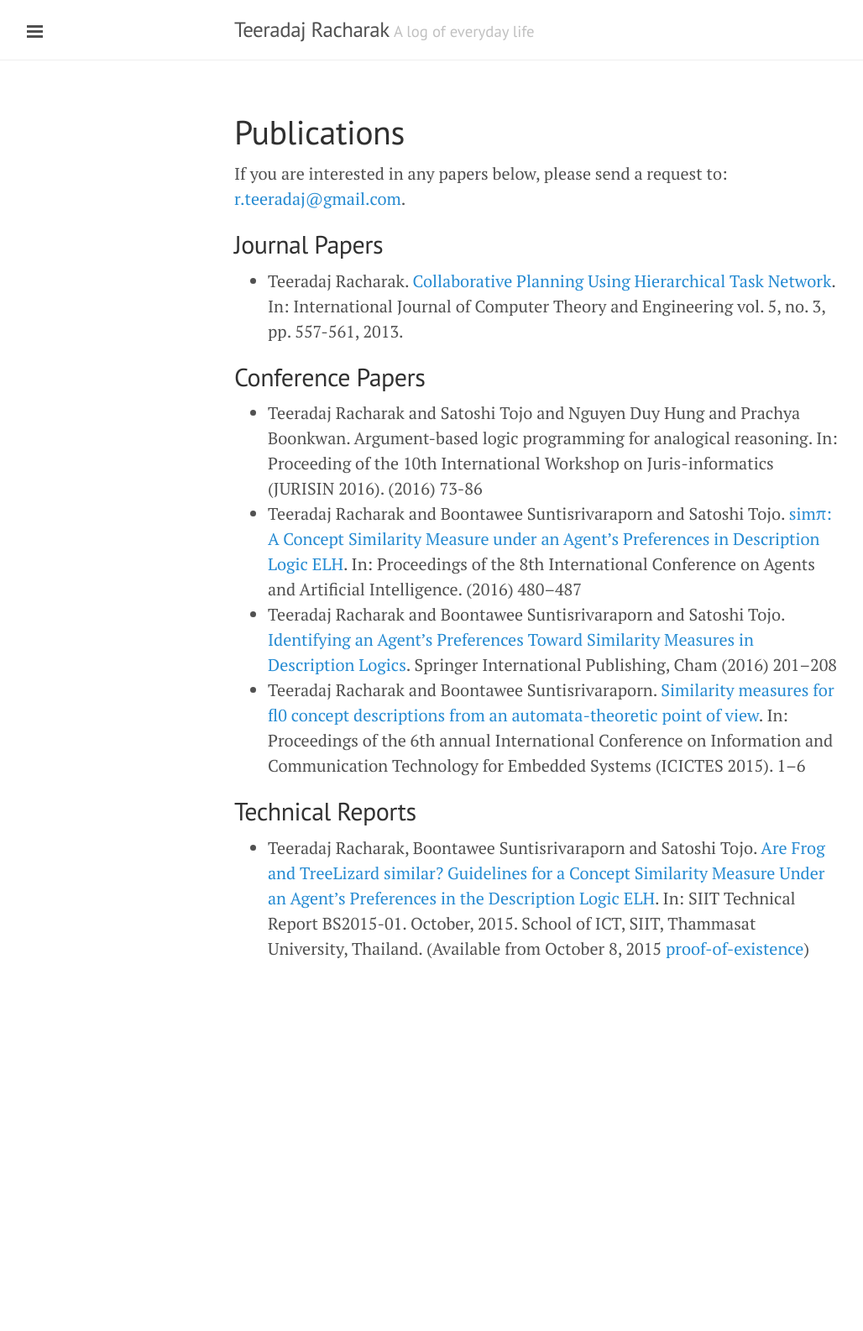
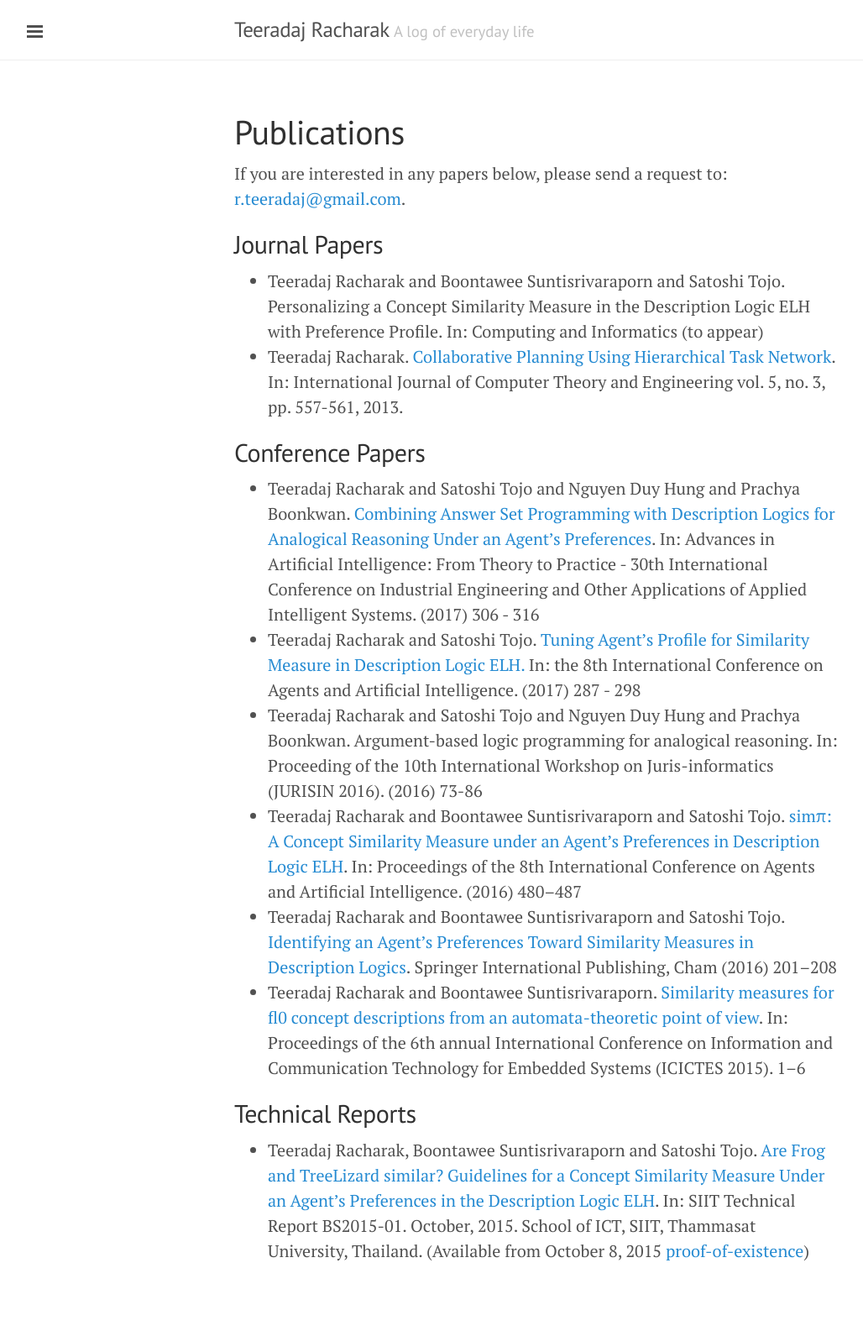
Before and after one commit to xlives/xlives.github.io, a Jekyll site: the page built from publications.markdown, in a window 1280 px wide. Shown: the whole page at 84% size, without its empty margins (1-1029 px from the left). Built offline with Jekyll 4.4.1, drawn with Linux system fonts in a browser that asks for light colours; before the commit the page ends 1225 px from its top, so only the background shows below that.

Commit message:
Update publications.markdown

```diff
--- a/publications.markdown
+++ b/publications.markdown
@@ -8,12 +8,16 @@ If you are interested in any papers below, please send a request to: <r.teeradaj
 Journal Papers
 ---------------------
 
+*   Teeradaj Racharak and Boontawee Suntisrivaraporn and Satoshi Tojo. Personalizing a Concept Similarity Measure in the Description Logic ELH with Preference Profile. In: Computing and Informatics (to appear)
 *   Teeradaj Racharak. [Collaborative Planning Using Hierarchical Task Network](http://www.ijcte.org/index.php?m=content&c=index&a=show&catid=49&id=866){:target="_blank"}.
 In: International Journal of Computer Theory and Engineering vol. 5, no. 3, pp. 557-561, 2013.
 
 Conference Papers
 ---------------------
 
+*   Teeradaj Racharak and Satoshi Tojo and Nguyen Duy Hung and Prachya Boonkwan. [Combining Answer Set Programming with Description Logics for Analogical Reasoning Under an Agent's Preferences](https://link.springer.com/chapter/10.1007%2F978-3-319-60045-1_33). In: Advances in Artificial Intelligence: From Theory to Practice - 30th International Conference on Industrial Engineering and Other Applications of Applied Intelligent Systems. (2017) 306 - 316
+*   Teeradaj Racharak and Satoshi Tojo. [Tuning Agent's Profile for Similarity Measure in Description Logic ELH.](http://www.scitepress.org/DigitalLibrary/Link.aspx?doi=10.5220/0006249602870298) In: the 8th
+International Conference on Agents and Artificial Intelligence. (2017) 287 - 298
 *   Teeradaj Racharak and Satoshi Tojo and Nguyen Duy Hung and Prachya Boonkwan. Argument-based logic programming for analogical reasoning. In: Proceeding of the 10th International Workshop on
 Juris-informatics (JURISIN 2016). (2016) 73-86
 *   Teeradaj Racharak and Boontawee Suntisrivaraporn and Satoshi Tojo. [simπ: A Concept Similarity
```
